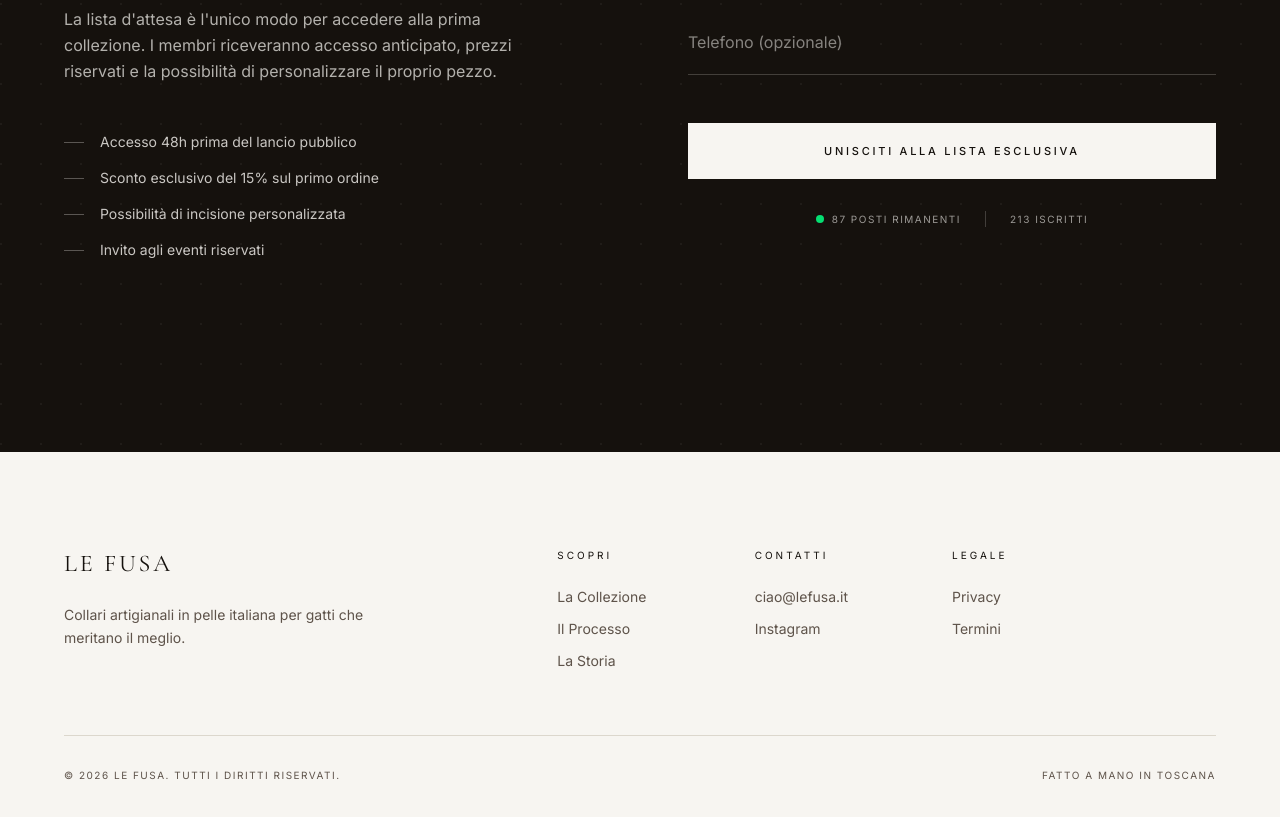
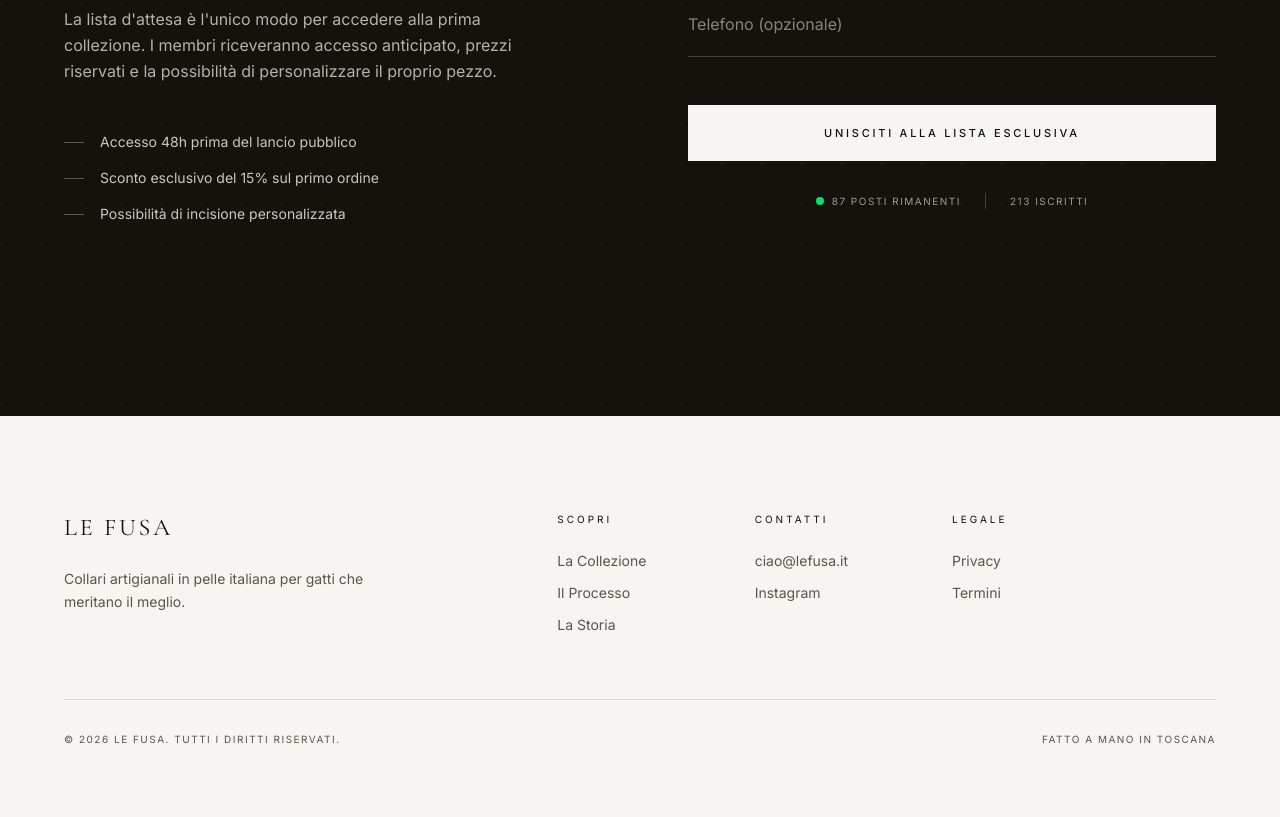
Before and after one commit to alby0001/LeFusa, a Next.js app: page / in a window 1280 px wide. Shown: the part 4640-5457 px from the top of the page. Built offline with nearby package versions, Linux system fonts and the light colour scheme.

Commit message:
Fix formatting of benefits list in waitlist form

```diff
--- a/components/waitlist-form.tsx
+++ b/components/waitlist-form.tsx
@@ -125,8 +125,7 @@ export function WaitlistForm() {
                 {[
                   "Accesso 48h prima del lancio pubblico",
                   "Sconto esclusivo del 15% sul primo ordine",
-                  "Possibilità di incisione personalizzata",
-                  "Invito agli eventi riservati"
+                  "Possibilità di incisione personalizzata"
                 ].map((benefit, index) => (
                   <div key={index} className="flex items-center gap-4">
                     <div className="w-5 h-px bg-background/30" />
```
